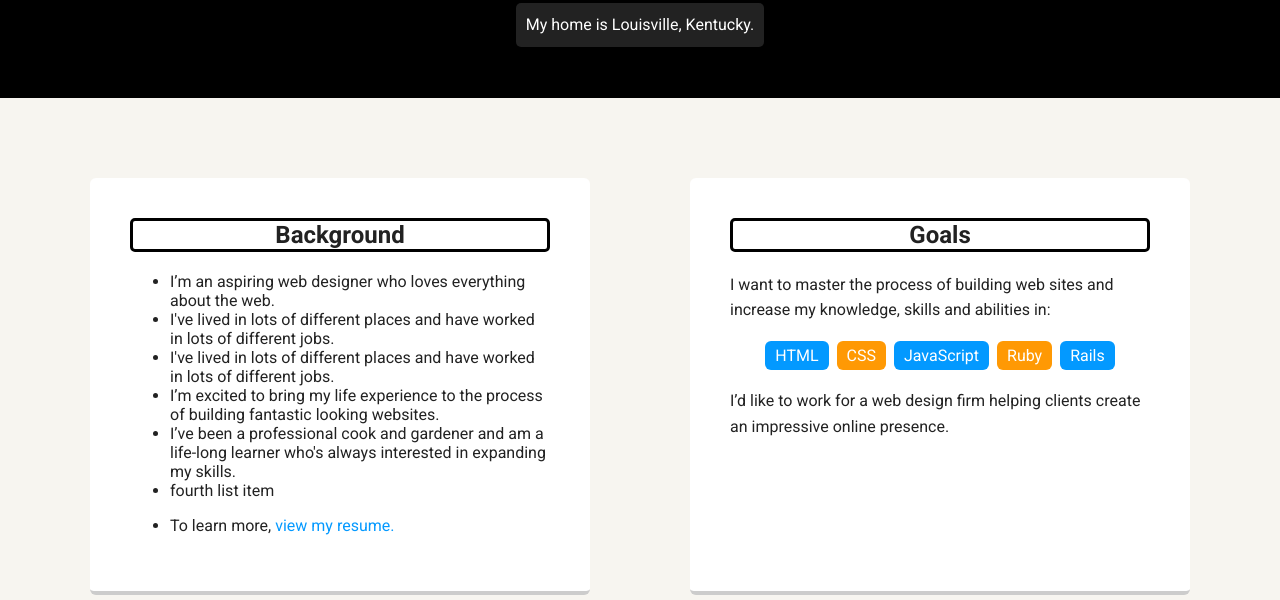
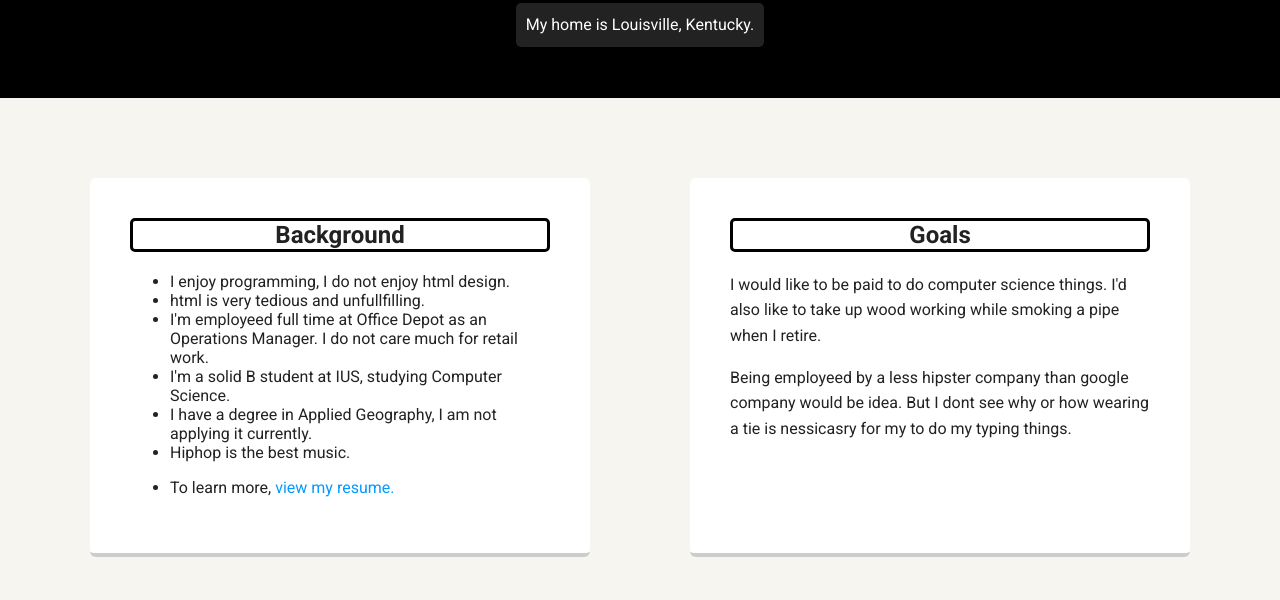
Before and after one commit to leederacola/leederacola.github.io, a plain HTML site: page index.html in a window 1280 px wide. Shown: the part 352-952 px from the top of the page. Drawn offline with Linux system fonts and the light colour scheme; a web font is replaced by a local one.

Commit message:
html sucks

```diff
--- a/index.html
+++ b/index.html
@@ -27,10 +27,13 @@
       <div class="card">
         <h2 class="card-title">Background</h2>
         <ul>
-          <li>I’m an aspiring web designer who loves everything about the web. <li>I've lived in lots of different places and have worked in lots of different jobs.</li><li>I've lived in lots of different places and have worked in lots of different jobs.</li><li>I’m excited to bring my life experience to the process of building fantastic looking websites.</li>
+          <li>I enjoy programming, I do not enjoy html design.</li>
+		  <li>html is very tedious and unfullfilling.</li>
+		  <li>I'm employeed full time at Office Depot as an Operations Manager. I do not care much for retail work.</li>
+		  <li>I'm a solid B student at IUS, studying Computer Science.</li>
+		  <li>I have a degree in Applied Geography, I am not applying it currently.</li>
+		  <li>Hiphop is the best music. </li>
 
-        <li>I’ve been a professional cook and gardener and am a life-long learner who's always interested in expanding my skills.</li>
-          <li> fourth list item</li>
          </ul>
 
 
@@ -42,25 +45,19 @@
 
       <div class="card">
         <h2 class="card-title">Goals</h2>
-        <p>I want to master the process of building web sites and increase my knowledge, skills and abilities in:</p>
-        <ul class="skills">
-          <li>HTML</li>
-          <li>CSS</li>
-          <li>JavaScript</li>
-          <li>Ruby</li>
-          <li>Rails</li>
-        </ul>
-        <p>I’d like to work for a web design firm helping clients create an impressive online presence.</p>
+        <p>I would like to be paid to do computer science things.  I'd also like to take up wood working while smoking a pipe when I retire.   </p>
+
+        <p>Being employeed by a less hipster company than google company would be idea.  But I dont see why or how wearing a tie is nessicasry for my to do my typing things.</p>
       </div>
 
     </main>
     <footer>
       <ul>
-        <li><a href="http://twitter.com" target="_blank" class="social twitter">Twitter</a></li>
+
         <li><a href="https://www.linkedin.com/in/ryan-madden-00578693?trk=nav_responsive_tab_profile" tARGET= "_blank" class="social linkedin">LinkedIn</a></li>
         <li><a href="https://github.com/leederacola" target="_blank" class="social github">Github</a></li>
       </ul>
-      <p class="copyright">Copyright 2015, Jane Smith</p>
+      <p class="copyright">Copyright 2016 , Treehouse Project I edited.</p>
     </footer>
   </body>
   </html>
```
